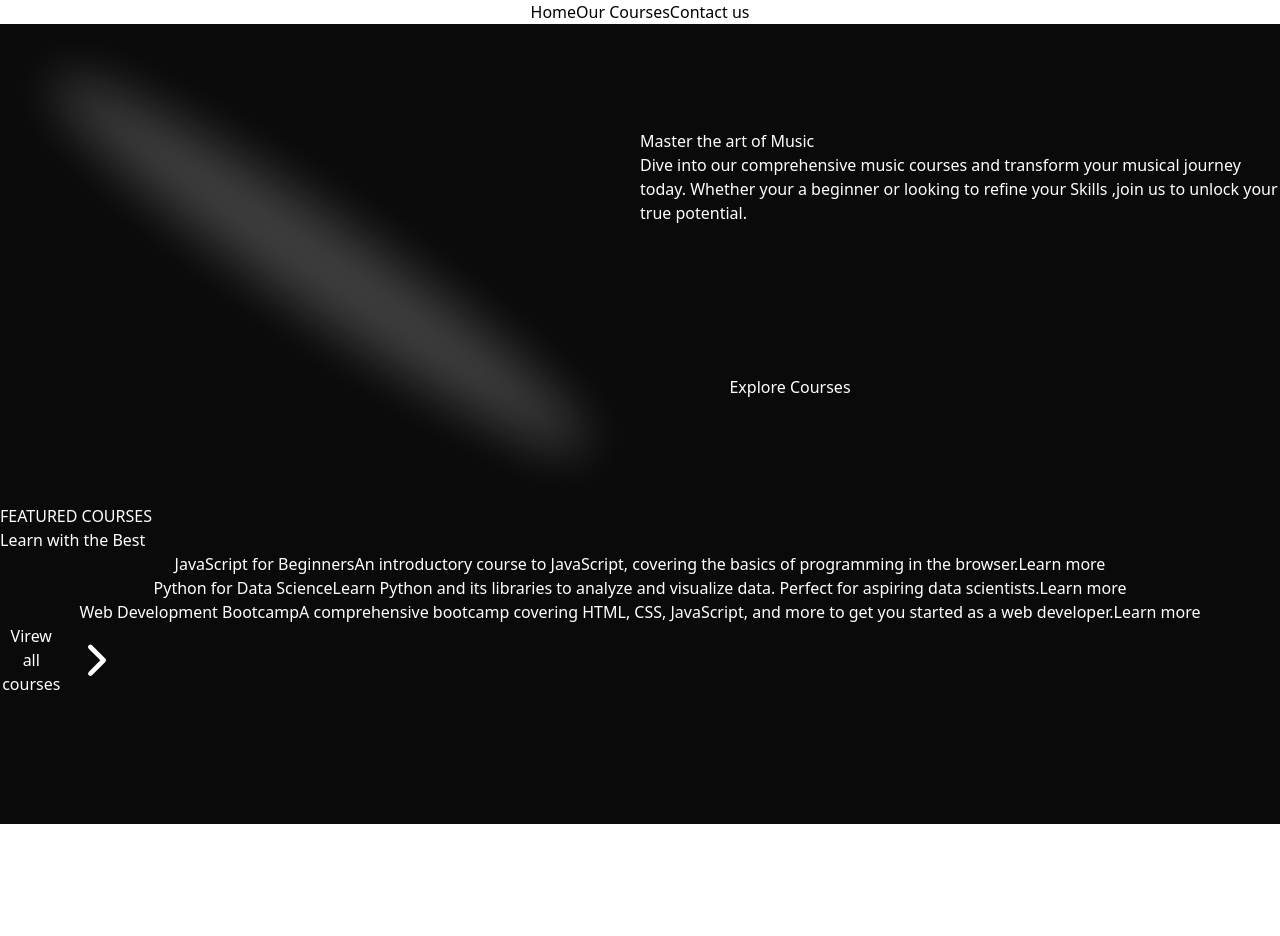
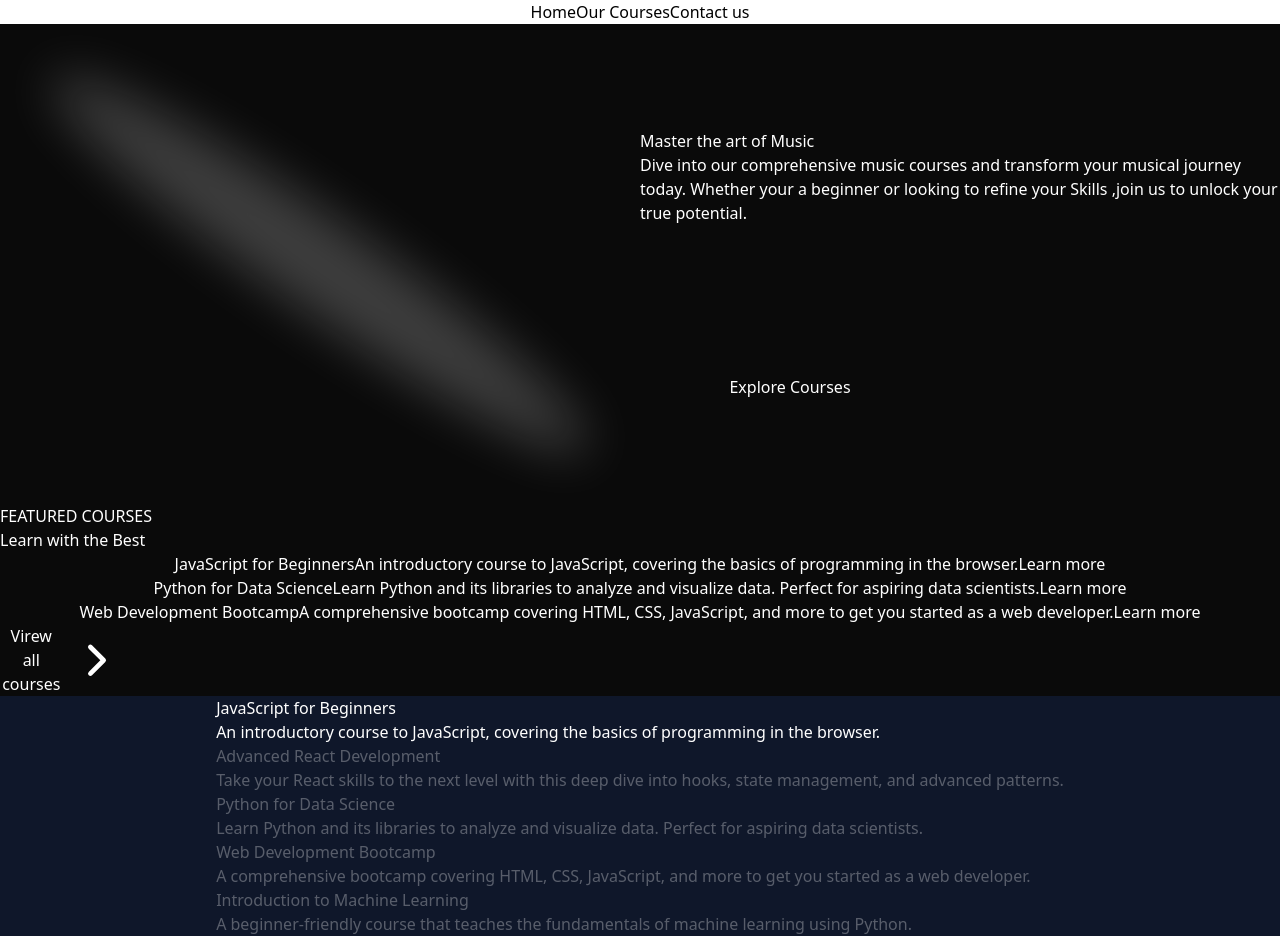
Before and after one commit to MR-MoonDev/Next-js-Basic, a Next.js app: page / in a window 1280 px wide. Before the commit the page ends 824 px from the top, so only its background shows below. Built offline with nearby package versions, Linux system fonts and the light colour scheme.

Commit message:
make Feature component,and animanttion into Herosection button .

```diff
--- /dev/null
+++ b/src/Components/Chossen.tsx
@@ -0,0 +1,37 @@
+"use client";
+import React from 'react'
+import { StickyScroll } from "./ui/sticky-scroll-reveal";
+const content = [
+    {
+      title: "JavaScript for Beginners",
+      description: "An introductory course to JavaScript, covering the basics of programming in the browser.",
+    },
+    {
+      title: "Advanced React Development",
+      description: "Take your React skills to the next level with this deep dive into hooks, state management, and advanced patterns.",
+    },
+    {
+      title: "Python for Data Science",
+      description: "Learn Python and its libraries to analyze and visualize data. Perfect for aspiring data scientists.",
+    },
+    {
+      title: "Web Development Bootcamp",
+      description: "A comprehensive bootcamp covering HTML, CSS, JavaScript, and more to get you started as a web developer.",
+    },
+    {
+      title: "Introduction to Machine Learning",
+      description: "A beginner-friendly course that teaches the fundamentals of machine learning using Python.",
+    },
+  ];
+
+
+const Chossen = () => {
+  return (
+    <div className='text-white'>
+     <StickyScroll content={content}/>
+    </div>
+
+  )
+}
+
+export default Chossen
--- /dev/null
+++ b/src/Components/ui/sticky-scroll-reveal.tsx
@@ -0,0 +1,112 @@
+"use client";
+import React, { useEffect, useRef, useState } from "react";
+import { useMotionValueEvent, useScroll } from "framer-motion";
+import { motion } from "framer-motion";
+import { cn } from "@/lib/utils";
+
+export const StickyScroll = ({
+  content,
+  contentClassName,
+}: {
+  content: {
+    title: string;
+    description: string;
+    content?: React.ReactNode | any;
+  }[];
+  contentClassName?: string;
+}) => {
+  const [activeCard, setActiveCard] = React.useState(0);
+  const ref = useRef<any>(null);
+  const { scrollYProgress } = useScroll({
+    // uncomment line 22 and comment line 23 if you DONT want the overflow container and want to have it change on the entire page scroll
+    // target: ref
+    container: ref,
+    offset: ["start start", "end start"],
+  });
+  const cardLength = content.length;
+
+  useMotionValueEvent(scrollYProgress, "change", (latest) => {
+    const cardsBreakpoints = content.map((_, index) => index / cardLength);
+    const closestBreakpointIndex = cardsBreakpoints.reduce(
+      (acc, breakpoint, index) => {
+        const distance = Math.abs(latest - breakpoint);
+        if (distance < Math.abs(latest - cardsBreakpoints[acc])) {
+          return index;
+        }
+        return acc;
+      },
+      0
+    );
+    setActiveCard(closestBreakpointIndex);
+  });
+
+  const backgroundColors = [
+    "var(--slate-900)",
+    "var(--black)",
+    "var(--neutral-900)",
+  ];
+  const linearGradients = [
+    "linear-gradient(to bottom right, var(--cyan-500), var(--emerald-500))",
+    "linear-gradient(to bottom right, var(--pink-500), var(--indigo-500))",
+    "linear-gradient(to bottom right, var(--orange-500), var(--yellow-500))",
+  ];
+
+  const [backgroundGradient, setBackgroundGradient] = useState(
+    linearGradients[0]
+  );
+
+  useEffect(() => {
+    setBackgroundGradient(linearGradients[activeCard % linearGradients.length]);
+  }, [activeCard]);
+
+  return (
+    <motion.div
+      animate={{
+        backgroundColor: backgroundColors[activeCard % backgroundColors.length],
+      }}
+      className="h-[30rem] overflow-y-auto flex justify-center relative space-x-10 rounded-md p-10"
+      ref={ref}
+    >
+      <div className="div relative flex items-start px-4">
+        <div className="max-w-2xl">
+          {content.map((item, index) => (
+            <div key={item.title + index} className="my-20">
+              <motion.h2
+                initial={{
+                  opacity: 0,
+                }}
+                animate={{
+                  opacity: activeCard === index ? 1 : 0.3,
+                }}
+                className="text-2xl font-bold text-slate-100"
+              >
+                {item.title}
+              </motion.h2>
+              <motion.p
+                initial={{
+                  opacity: 0,
+                }}
+                animate={{
+                  opacity: activeCard === index ? 1 : 0.3,
+                }}
+                className="text-kg text-slate-300 max-w-sm mt-10"
+              >
+                {item.description}
+              </motion.p>
+            </div>
+          ))}
+          <div className="h-40" />
+        </div>
+      </div>
+      <div
+        style={{ background: backgroundGradient }}
+        className={cn(
+          "hidden lg:block h-60 w-80 rounded-md bg-white sticky top-10 overflow-hidden",
+          contentClassName
+        )}
+      >
+        {content[activeCard].content ?? null}
+      </div>
+    </motion.div>
+  );
+};
--- a/src/app/page.tsx
+++ b/src/app/page.tsx
@@ -1,3 +1,4 @@
+import Chossen from "@/Components/Chossen";
 import Feature from "@/Components/Feature";
 import HeroSection from "@/Components/HeroSection";
 
@@ -6,6 +7,7 @@
      <main className="text-white min-h-screen bg-black/[0.96] antialiased bg-grid-white/[0.02]">
       <HeroSection/>
       <Feature/>
+      <Chossen/>
      </main>
   )
 }
```
Also changed, not shown: src/app/Public/images/C++.jpg (added).
